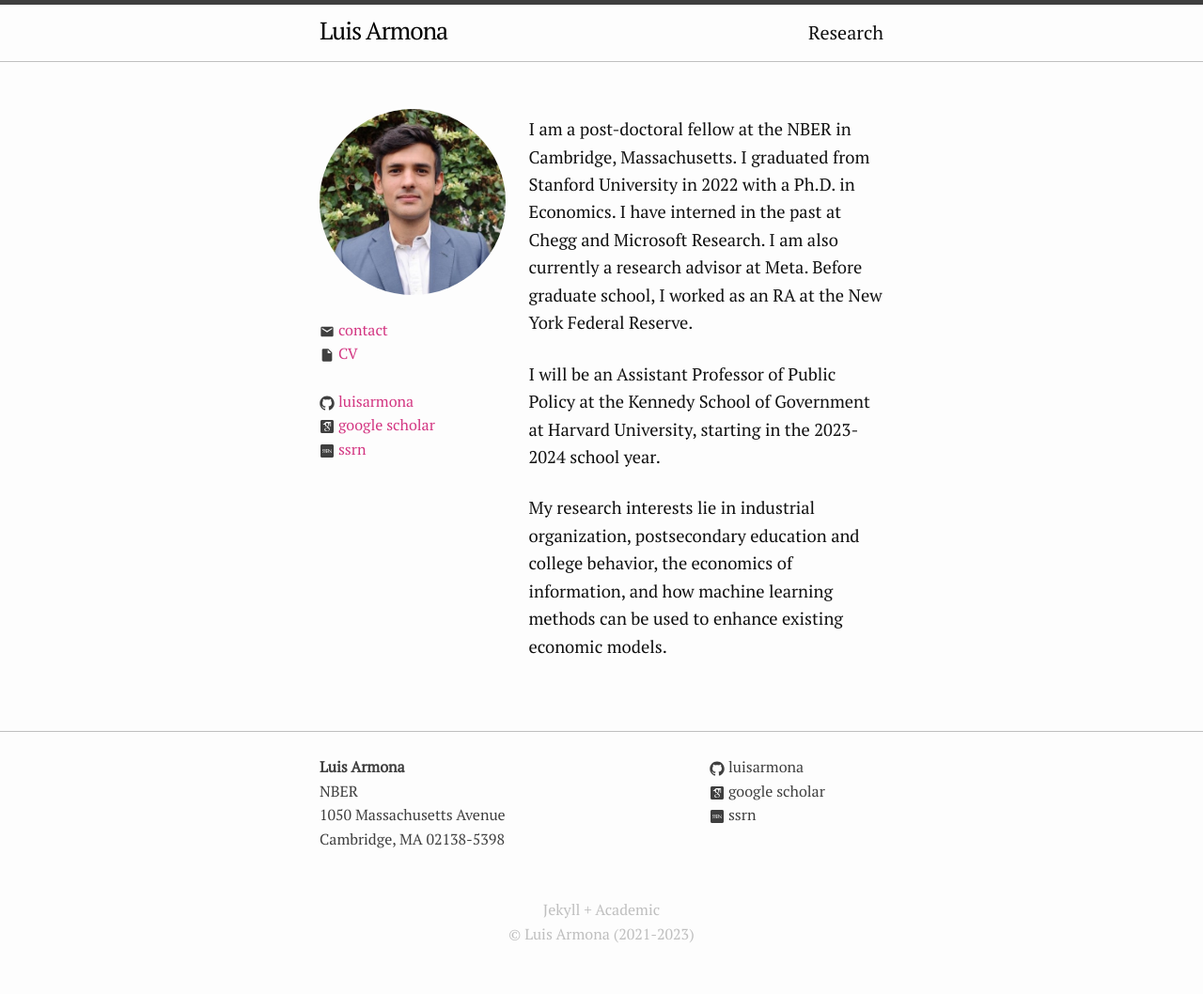
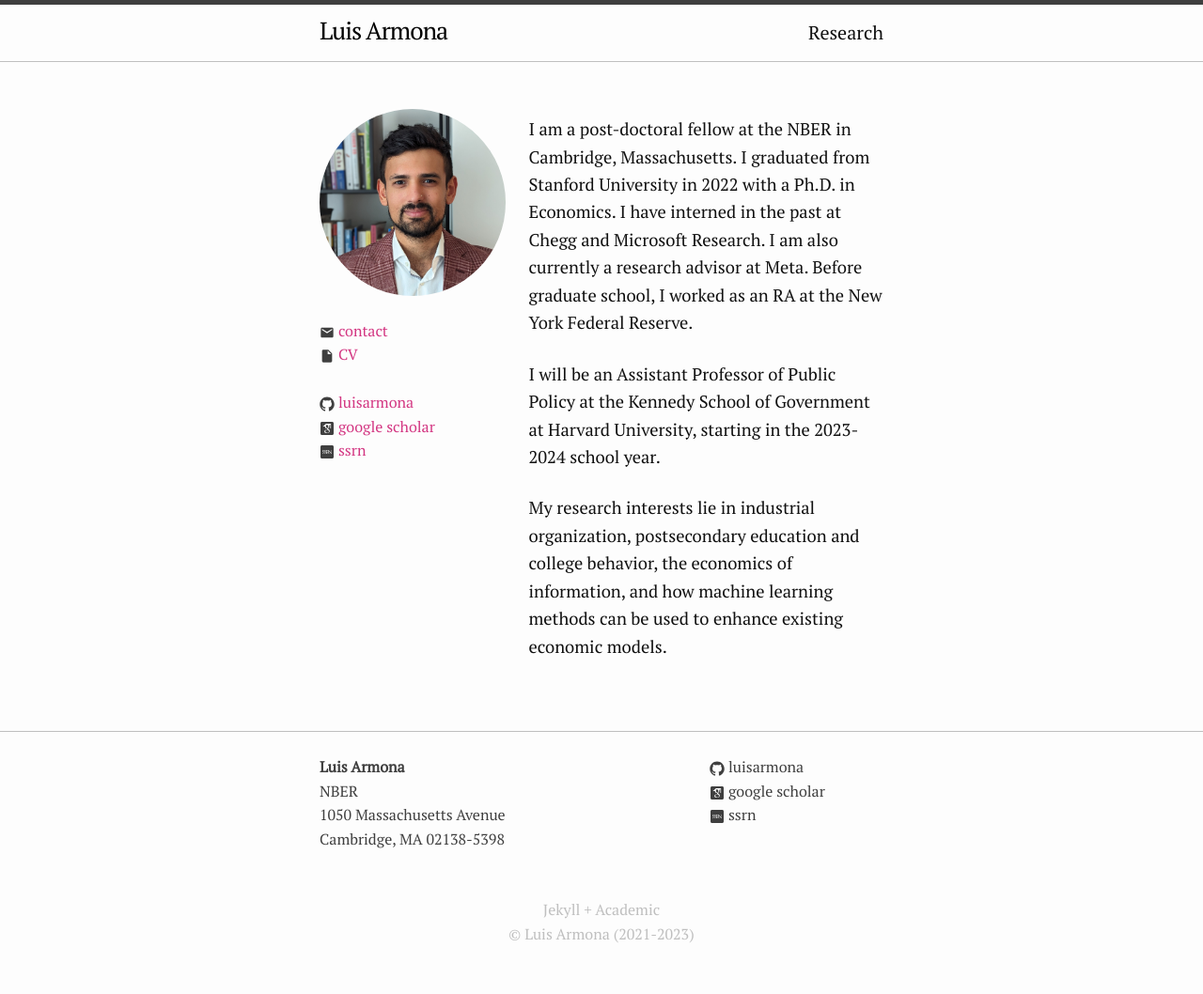
Before and after one commit to luisarmona/luisarmona.github.io, a Jekyll site: the page built from index.markdown, in a window 1280 px wide. Shown: the whole page at 94% size. Built offline with Jekyll 4.4.1, drawn with Linux system fonts in a browser that asks for light colours.

Commit message:
added new foto

```diff
--- a/_layouts/about.html
+++ b/_layouts/about.html
@@ -5,7 +5,7 @@ layout: default
   <div class="about-col about-col-1">
 
     {% if site.github_username %}
-    <img style="border-radius: 50%;" src="images/luis_jmc_semicropped.jpeg" alt="{{ site.author }}">
+    <img style="border-radius: 50%;" src="images/luis_ap.jpg" alt="{{ site.author }}">
     {% endif %}
 
     <ul class="contact-list">
```
Also changed, not shown: images/luis_ap.jpg (added).
